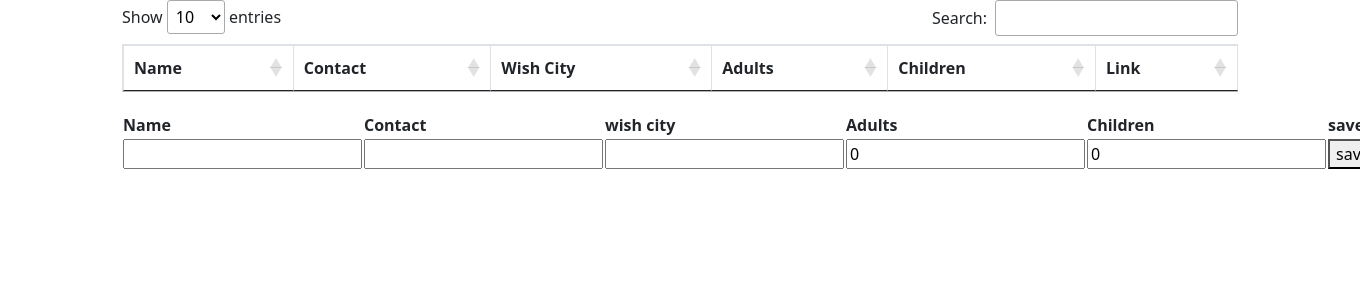
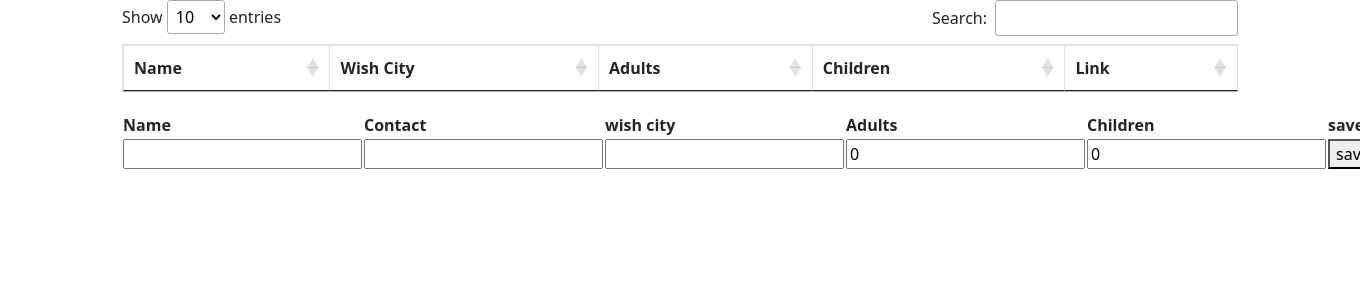
Before and after one commit to Lassulus/refugeerouter, a Django app: page / in a window 1360 px wide; the page is wider, and only the part inside the window is pictured. Shown: the top 300 px of that part. Run offline with Django 4.2, Linux system fonts and the light colour scheme; the visitor is signed in with stand-in values (Sample User, id 1); lists and menus that the app fills with data are empty; some libraries are stand-ins or nearby versions.

Commit message:
removed contact from ui

```diff
--- a/refugeerouter/forms.py
+++ b/refugeerouter/forms.py
@@ -8,7 +8,6 @@ class UpdateGroupForm(forms.ModelForm):
     class Meta:
         model = Group
         fields = [
-            "contact",
             "name",
             "wish_city"
         ]
--- a/templates/group.html
+++ b/templates/group.html
@@ -10,7 +10,6 @@
           <thead>
             <tr>
               <th data-data="name">Name</th>
-              <th data-data="contact">Contact</th>
               <th data-data="wish_city">Wish City</th>
               <th data-data="num_adults">Adults</th>
               <th data-data="num_children">Children</th>
```
